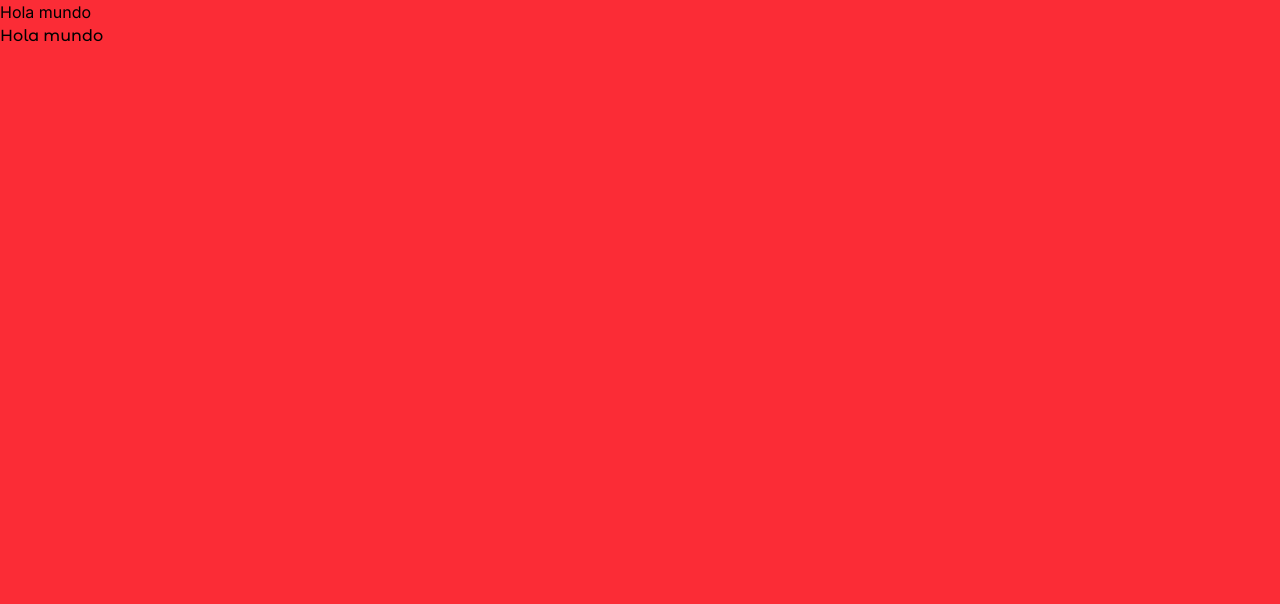
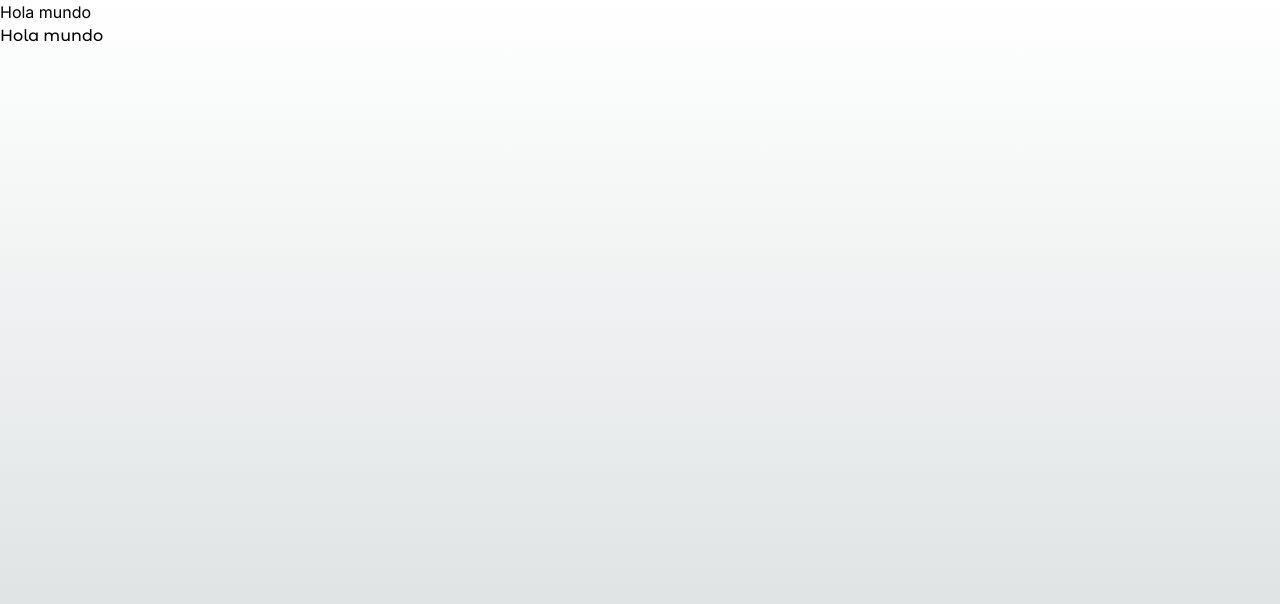
Before and after one commit to Mvillegas18/teslo-shop, a Next.js app: page / in a window 1280 px wide. Shown: the top 604 px of the page. Built offline with nearby package versions, Linux system fonts and the light colour scheme.

Commit message:
Update shop layout styles and metadata for Teslo Shop

```diff
--- a/src/app/(shop)/layout.tsx
+++ b/src/app/(shop)/layout.tsx
@@ -3,5 +3,5 @@ export default function ShopLayout({
 }: {
 	children: React.ReactNode;
 }) {
-	return <main className="bg-red-500 min-h-screen">{children}</main>;
+	return <main className="min-h-screen">{children}</main>;
 }
--- a/src/app/layout.tsx
+++ b/src/app/layout.tsx
@@ -3,8 +3,8 @@ import type { Metadata } from 'next';
 import './globals.css';
 
 export const metadata: Metadata = {
-	title: 'Create Next App',
-	description: 'Generated by create next app',
+	title: 'Teslo Shop',
+	description: 'Tienda de ropa y accesorios de Teslo',
 };
 
 export default function RootLayout({
```
